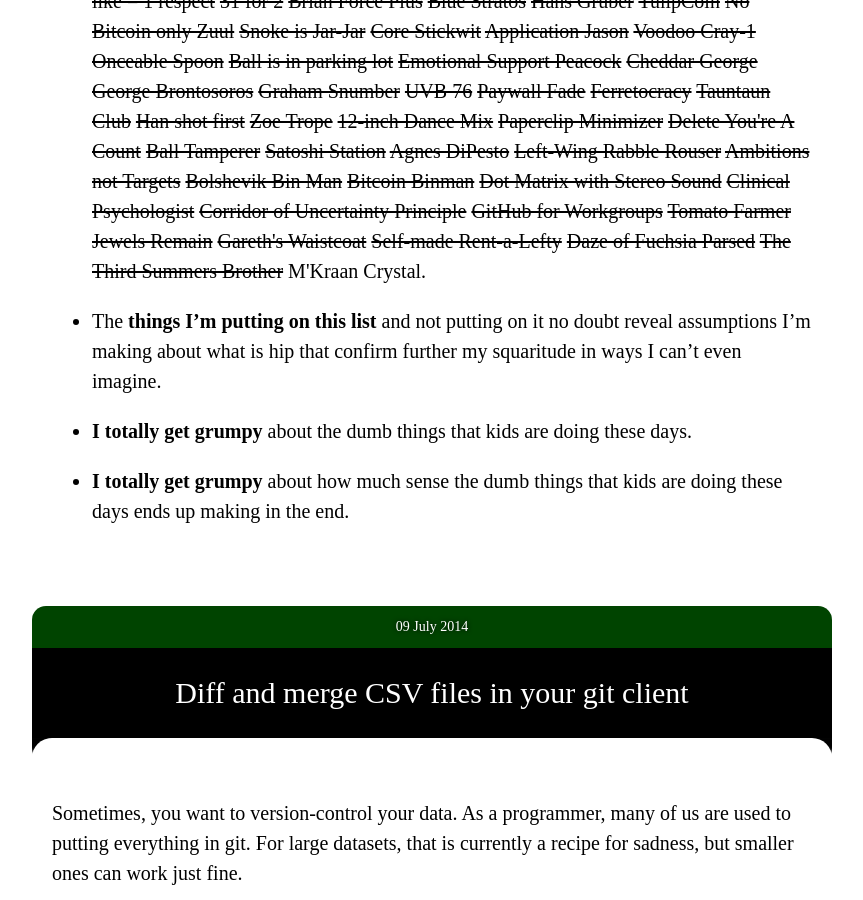
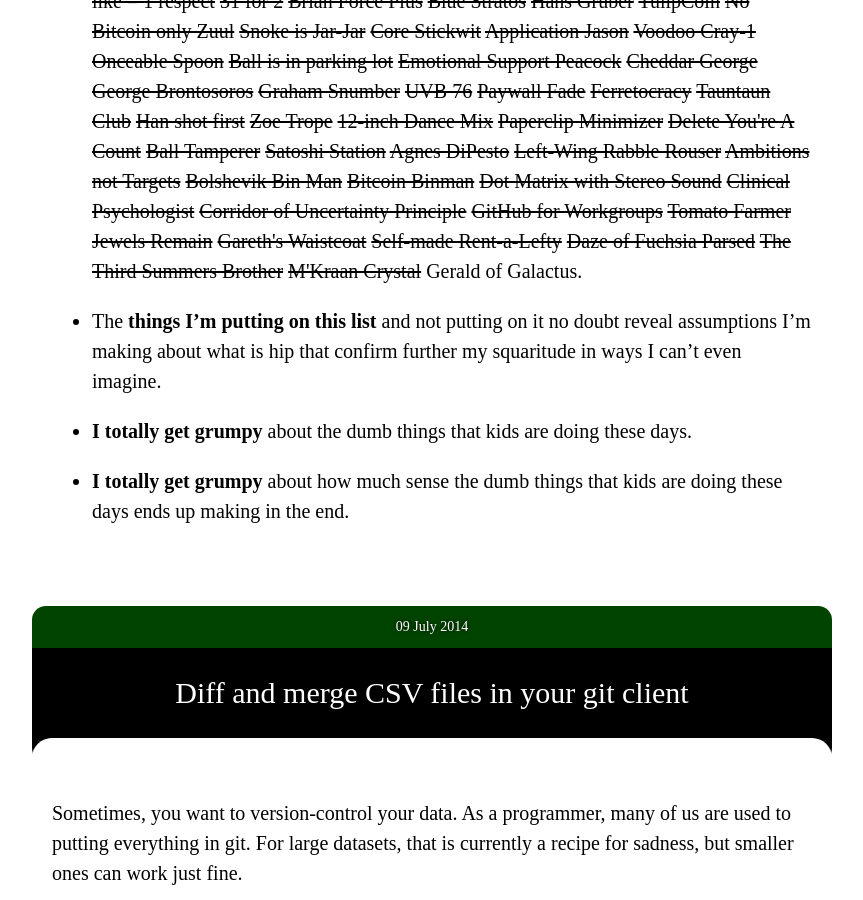
Before and after one commit to paulfitz/paulfitz.github.io, a Jekyll site: the page built from index.html, in a window 1280 px wide and 900 px high, scrolled down 20706 px. Shown: the whole window, without its empty margins (208-1071 px from the left). Built offline with Jekyll 4.4.1, drawn with Linux system fonts in a browser that asks for light colours; nearby versions of some CDN libraries.

Commit message:
more pike

```diff
--- a/_data/pikes.json
+++ b/_data/pikes.json
@@ -159,5 +159,6 @@
   "Self-made Rent-a-Lefty",
   "Daze of Fuchsia Parsed",
   "The Third Summers Brother",
-  "M&#39;Kraan Crystal"
+  "M&#39;Kraan Crystal",
+  "Gerald of Galactus"
 ]
```
